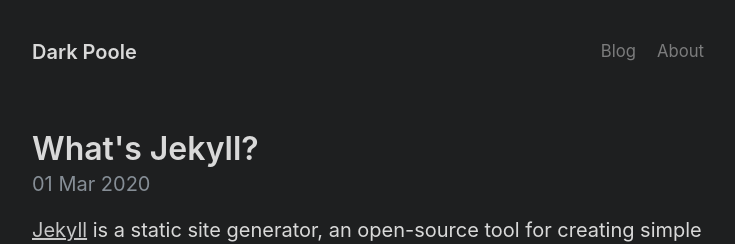
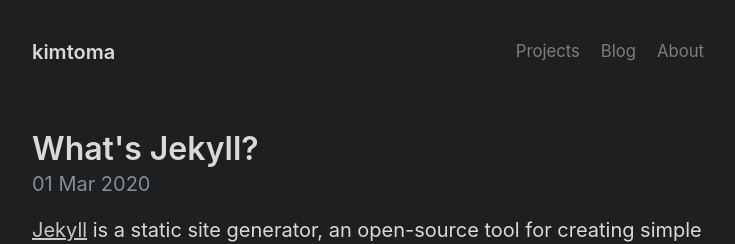
Before and after one commit to kimtoma/kimtoma.github.io, a Jekyll site: the page built from _posts/2020-03-01-whats-jekyll.md, in a window 1280 px wide. Shown: the top 244 px of the page, without its empty margins (272-1007 px from the left). Built offline with Jekyll 4.4.1, drawn with Linux system fonts in a browser that asks for light colours.

Commit message:
Personalized

```diff
--- a/_config.yml
+++ b/_config.yml
@@ -1,6 +1,6 @@
 # Setup
-title: Dark Poole
-url: https://getpoole.com
+title: kimtoma
+url: https://kimtoma.github.io
 paginate: 1
 baseurl: ""
 permalink: pretty
@@ -28,19 +28,22 @@
 # Options
 
 # Replace this value and uncomment to enable Google Analytics tracking
-# ga_analytics: UA-000000-0
+ga_analytics: G-KZ9EF05RNJ
 
 # Specify the author for blog posts
 author:
-  name: Mark Otto
-  url: https://twitter.com/mdo
-  email: markdotto@gmail.com
+  name: Kim Kyungsoo
+  url: https://twitter.com/kimtoma
+  email: kimtoma@gmail.com
 
 # Custom vars
 version: 3.0.0
 
 # Navbar page list
 nav:
+  - title: Projects
+    url: /projects
+
   - title: Blog
     url: /archive
 
```
Also changed, not shown: LICENSE.md, _posts/2020-03-01-whats-jekyll.md (line endings or trailing spaces), index.markdown (line endings or trailing spaces), 1 other file.
